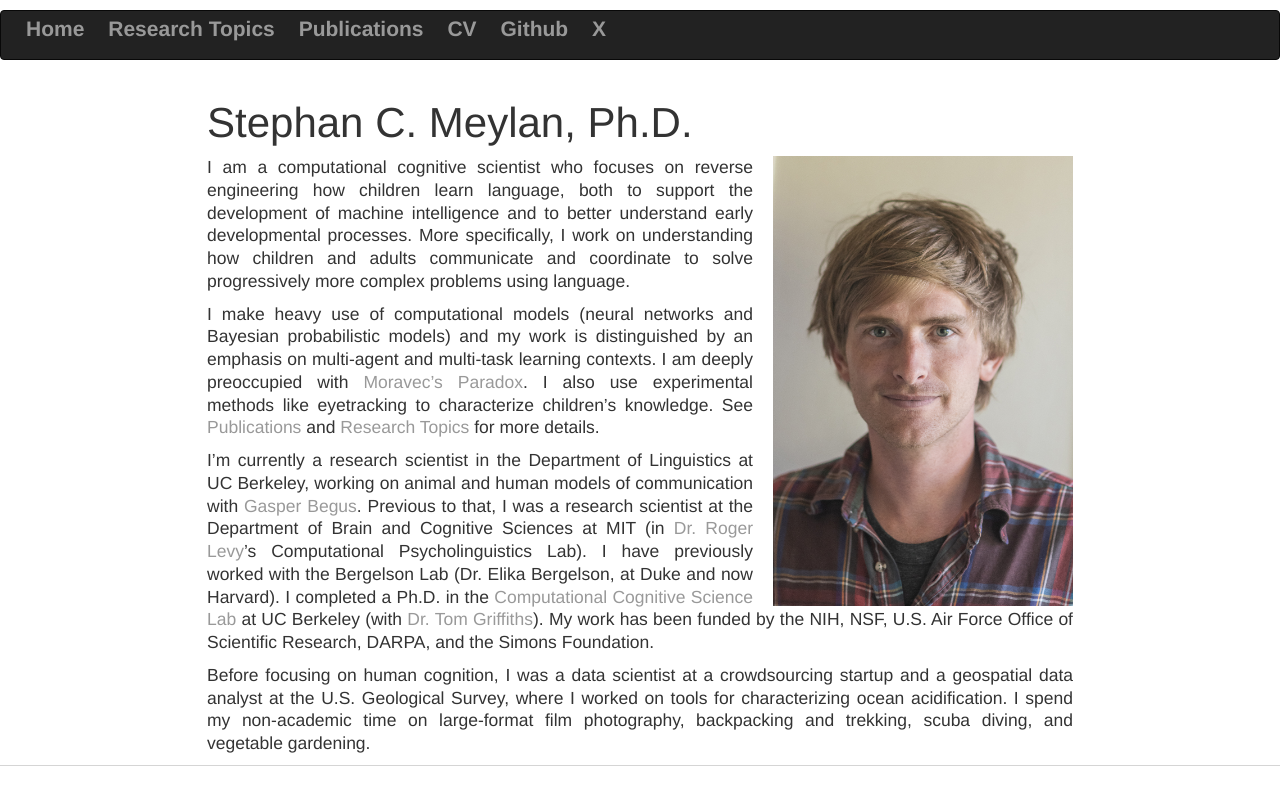
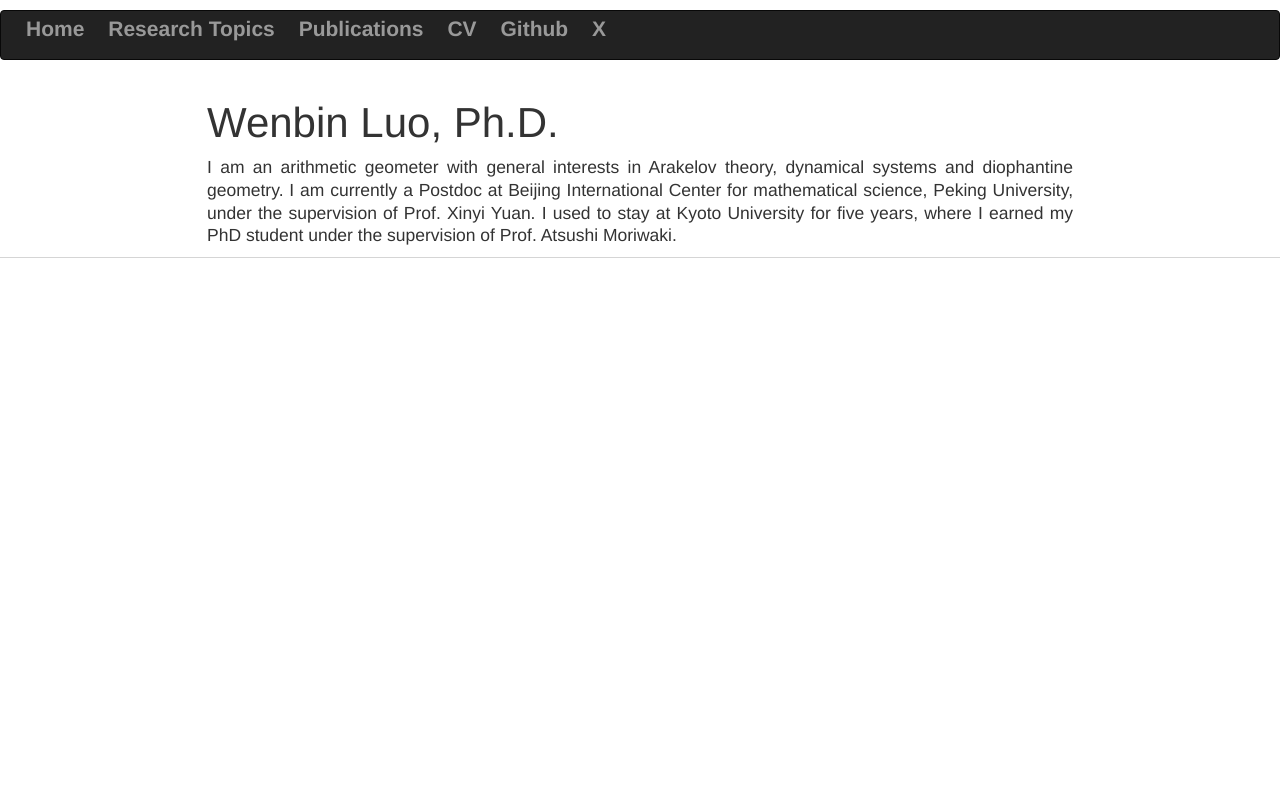
Before and after one commit to WenbinLuomath/smeylan, a Jekyll site: the page built from index.md, in a window 1280 px wide. Shown: the top 805 px of the page. Built offline with Jekyll 4.4.1, drawn with Linux system fonts in a browser that asks for light colours.

Commit message:
Update bio.md

```diff
--- a/_includes/bio.md
+++ b/_includes/bio.md
@@ -1,11 +1,5 @@
-# Stephan C. Meylan, Ph.D.
+# Wenbin Luo, Ph.D.
 
-![portrait](images/portrait.jpg){:style="float: right;margin-right: 0px; margin-left: 20px; margin-top: 0px; width: 300px"}
-
-I am a computational cognitive scientist who focuses on reverse engineering how children learn language, both to support the development of machine intelligence and to better understand early developmental processes. More specifically, I work on understanding how children and adults communicate and coordinate to solve progressively more complex problems using language.
-
-I make heavy use of computational models (neural networks and Bayesian probabilistic models) and my work is distinguished by an emphasis on multi-agent and multi-task learning contexts. I am deeply preoccupied with [Moravec's Paradox](https://en.wikipedia.org/wiki/Moravec's_paradox). I also use experimental methods like eyetracking to characterize children's knowledge. See [Publications](/publications) and [Research Topics](/research) for more details.
-
-I'm currently a research scientist in the Department of Linguistics at UC Berkeley, working on animal and human models of communication with [Gasper Begus](https://www.gasperbegus.com). Previous to that, I was a research scientist at the Department of Brain and Cognitive Sciences at MIT (in [Dr. Roger Levy](http://www.mit.edu/~rplevy/index.html)'s Computational Psycholinguistics Lab). I have previously worked with the Bergelson Lab (Dr. Elika Bergelson, at Duke and now Harvard). I completed a Ph.D. in the [Computational Cognitive Science Lab](http://cocosci.berkeley.edu) at UC Berkeley (with [Dr. Tom Griffiths](https://psych.princeton.edu/person/tom-griffiths)). My work has been funded by the NIH, NSF, U.S. Air Force Office of Scientific Research, DARPA, and the Simons Foundation.
-
-Before focusing on human cognition, I was a data scientist at a crowdsourcing startup and a geospatial data analyst at the U.S. Geological Survey, where I worked on tools for characterizing ocean acidification. I spend my non-academic time on large-format film photography, backpacking and trekking, scuba diving, and vegetable gardening.
+I am an arithmetic geometer with general interests in Arakelov theory, dynamical systems and diophantine geometry.
+I am currently a Postdoc at Beijing International Center for mathematical science, Peking University, under the supervision of Prof. Xinyi Yuan.
+I used to stay at Kyoto University for five years, where I earned my PhD student under the supervision of Prof. Atsushi Moriwaki.
```
